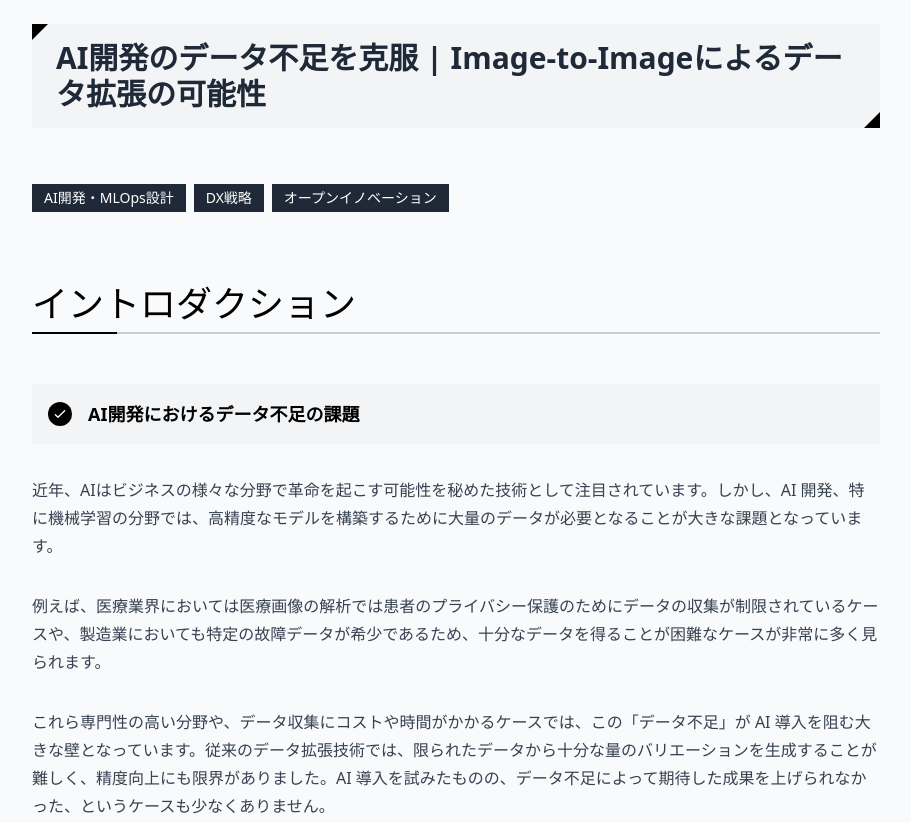
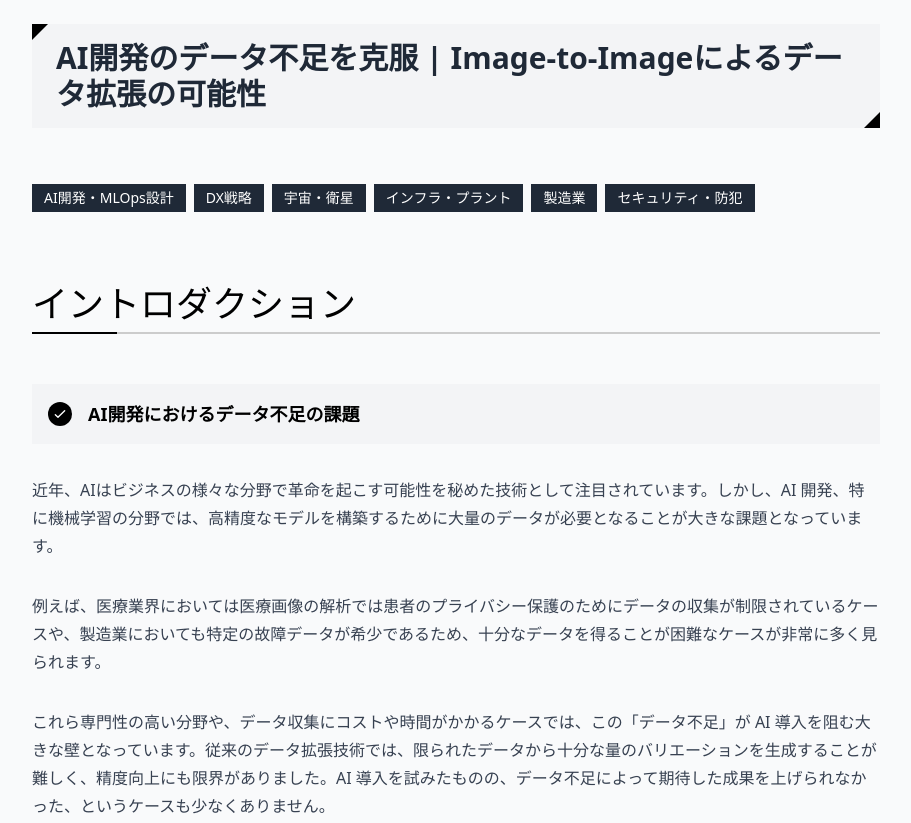
Before and after one commit to ShotaK44/diffusionmodel_image2image, a plain HTML site: page index.html in a window 1280 px wide. Shown: the top 823 px of the page, without its empty margins (184-1095 px from the left). Drawn offline with nearby package versions, Linux system fonts and the light colour scheme.

Commit message:
Update index.html

```diff
--- a/index.html
+++ b/index.html
@@ -42,7 +42,10 @@
                         <div class="flex flex-wrap gap-2 mb-14">
                             <span class="bg-gray-800 text-white text-sm px-3 py-1">AI開発・MLOps設計</span>
                             <span class="bg-gray-800 text-white text-sm px-3 py-1">DX戦略</span>
-                            <span class="bg-gray-800 text-white text-sm px-3 py-1">オープンイノベーション</span>
+                            <span class="bg-gray-800 text-white text-sm px-3 py-1">宇宙・衛星</span>
+                            <span class="bg-gray-800 text-white text-sm px-3 py-1">インフラ・プラント</span>
+                            <span class="bg-gray-800 text-white text-sm px-3 py-1">製造業</span>
+                            <span class="bg-gray-800 text-white text-sm px-3 py-1">セキュリティ・防犯</span>
                         </div>
                     </section>
 
```
